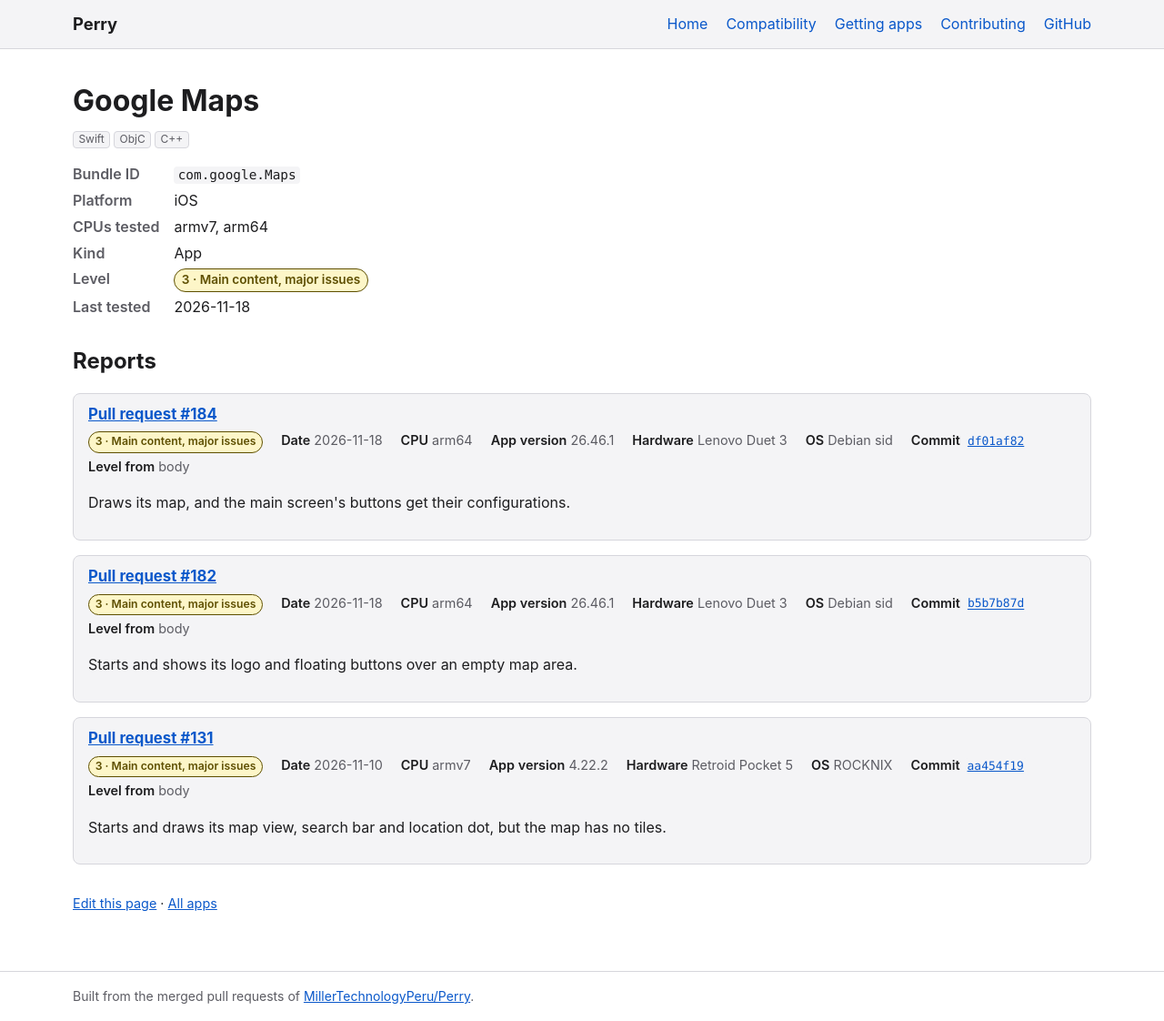
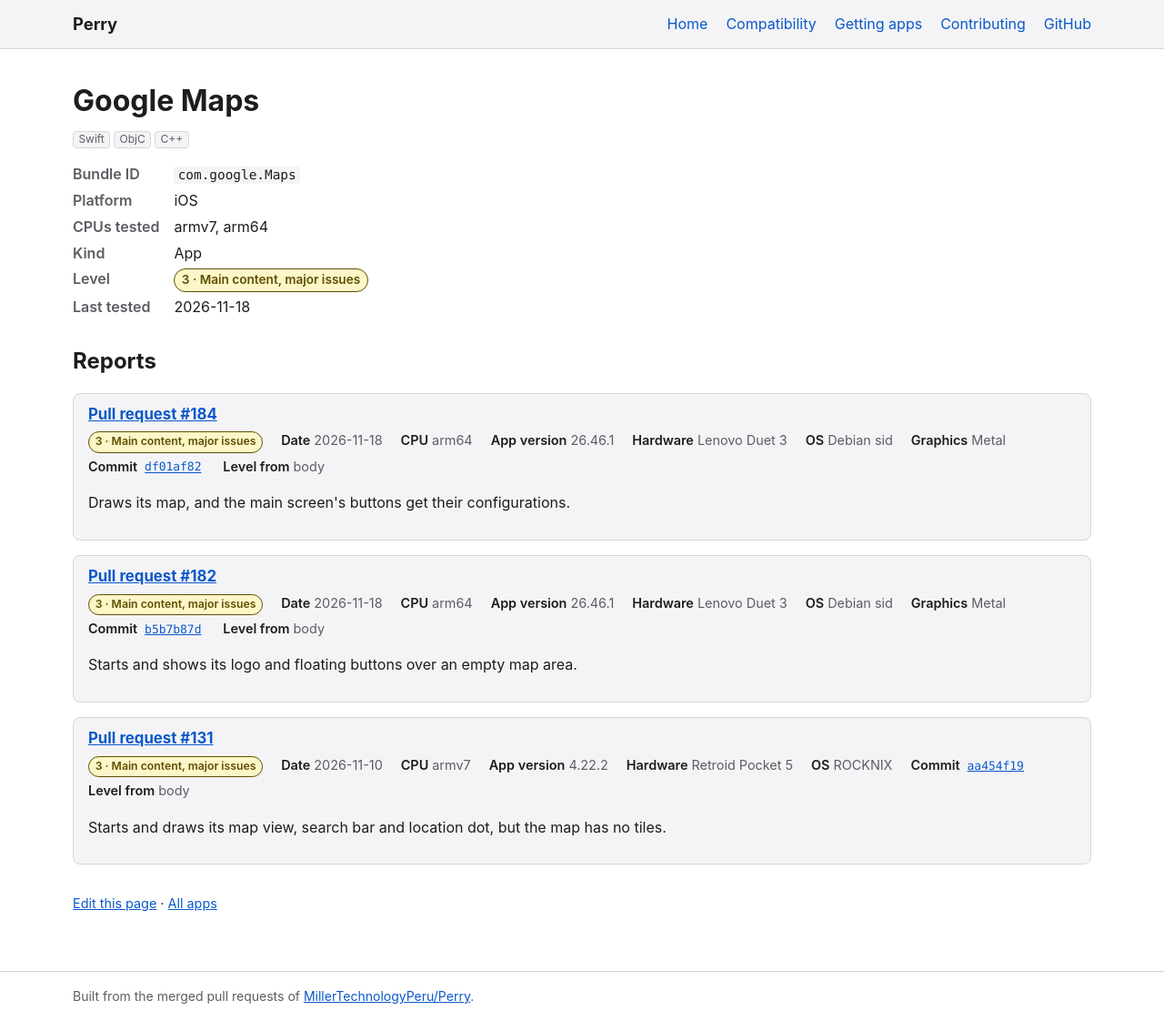
Before and after one commit to MillerTechnologyPeru/Perry, a Jekyll site: the page built from docs/_apps/ios/com.google.Maps.md, in a window 1280 px wide. Shown: the whole page at 91% size. Built offline with Jekyll 4.4.1, drawn with Linux system fonts in a browser that asks for light colours.

Commit message:
Add the graphics API Google Maps's reports drew with

```diff
--- a/docs/_apps/ios/com.google.Maps.md
+++ b/docs/_apps/ios/com.google.Maps.md
@@ -24,6 +24,7 @@ reports:
     app_version: "26.46.1"
     hardware: Lenovo Duet 3
     os: Debian sid
+    graphics: Metal
     level: 3
     source: body
     notes: Starts and shows its logo and floating buttons over an empty map area.
@@ -35,6 +36,7 @@ reports:
     app_version: "26.46.1"
     hardware: Lenovo Duet 3
     os: Debian sid
+    graphics: Metal
     level: 3
     source: body
     notes: Draws its map, and the main screen's buttons get their configurations.
```
